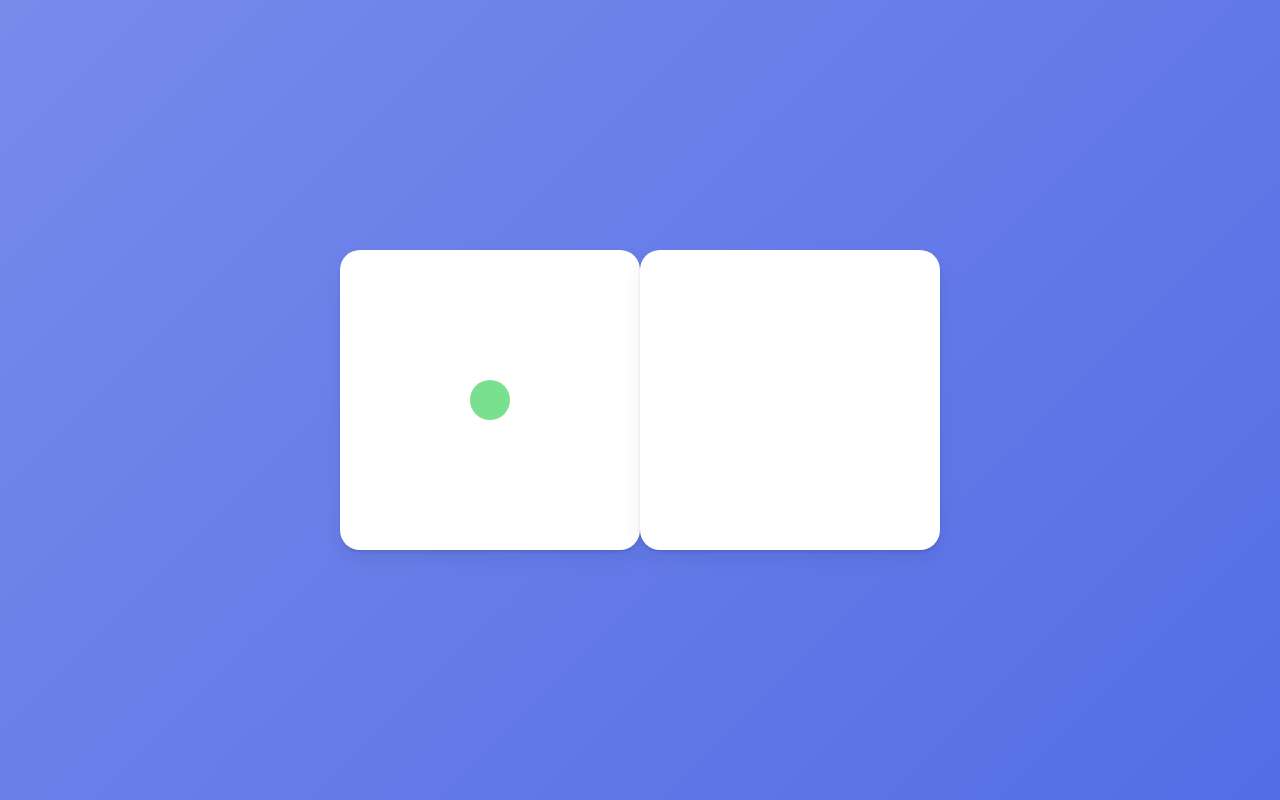
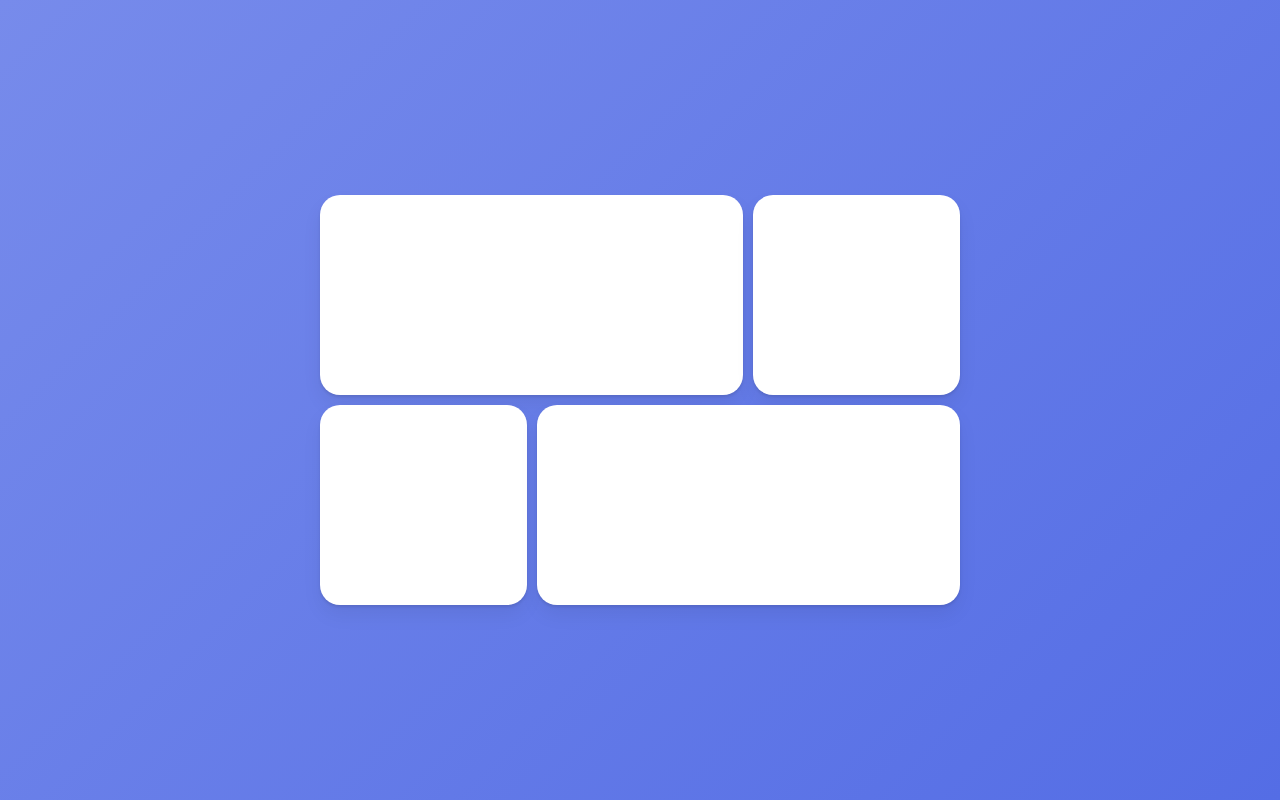
Before and after one commit to aeuna/animation-challenge, a React (Create React App) app: page / in a window 1280 px wide. Built offline with nearby package versions, Linux system fonts and the light colour scheme.

Commit message:
tap to open a card

```diff
--- a/src/App.tsx
+++ b/src/App.tsx
@@ -1,6 +1,6 @@
 import React, { useState } from 'react';
 import styled from 'styled-components';
-import { motion } from 'framer-motion';
+import { AnimatePresence, motion } from 'framer-motion';
 
 const Wrapper = styled(motion.div)`
   height: 100vh;
@@ -12,14 +12,33 @@
 `;
 
 const Box = styled(motion.div)`
-  width: 300px;
-  height: 300px;
+  height: 200px;
   background-color: rgba(255, 255, 255, 1);
   border-radius: 20px;
   display: flex;
   justify-content: center;
   align-items: center;
   box-shadow: 0 2px 3px rgba(0, 0, 0, 0.1), 0 10px 20px rgba(0, 0, 0, 0.06);
+`;
+
+const Grid = styled.div`
+  display: grid;
+  grid-template-columns: repeat(3, 1fr);
+  width: 50vw;
+  gap: 10px;
+  div:first-child,
+  div:last-child {
+    grid-column: span 2;
+  }
+`;
+
+const Overlay = styled(motion.div)`
+  width: 100%;
+  height: 100%;
+  position: absolute;
+  display: flex;
+  justify-content: center;
+  align-items: center;
 `;
 
 const Circle = styled(motion.div)`
@@ -29,13 +48,27 @@
 `;
 
 function App() {
-  const [clicked, setClicked] = useState(false);
-  const toggleClicked = () => setClicked((prev) => !prev);
+  const [id, setId] = useState<null | string>(null);
 
   return (
-    <Wrapper onClick={toggleClicked}>
-      <Box>{!clicked ? <Circle layoutId="circle" style={{ borderRadius: '40px', scale: 0.5 }} /> : null}</Box>
-      <Box>{clicked ? <Circle layoutId="circle" style={{ borderRadius: 0, scale: 1 }} /> : null}</Box>
+    <Wrapper>
+      <Grid>
+        {['1', '2', '3', '4'].map((i) => (
+          <Box onClick={() => setId(i)} key={i} layoutId={i} />
+        ))}
+      </Grid>
+      <AnimatePresence>
+        {id ? (
+          <Overlay
+            onClick={() => setId(null)}
+            initial={{ backgroundColor: 'rgba(0, 0, 0, 0)' }}
+            animate={{ backgroundColor: 'rgba(0, 0, 0, 0.5)' }}
+            exit={{ backgroundColor: 'rgba(0, 0, 0, 0)' }}
+          >
+            <Box layoutId={id} style={{ width: 400, height: 200 }} />
+          </Overlay>
+        ) : null}
+      </AnimatePresence>
     </Wrapper>
   );
 }
```
